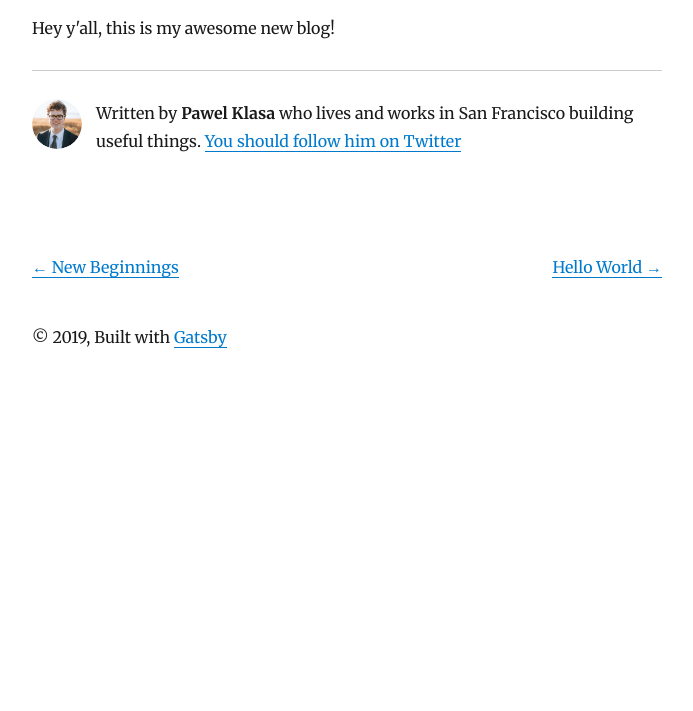
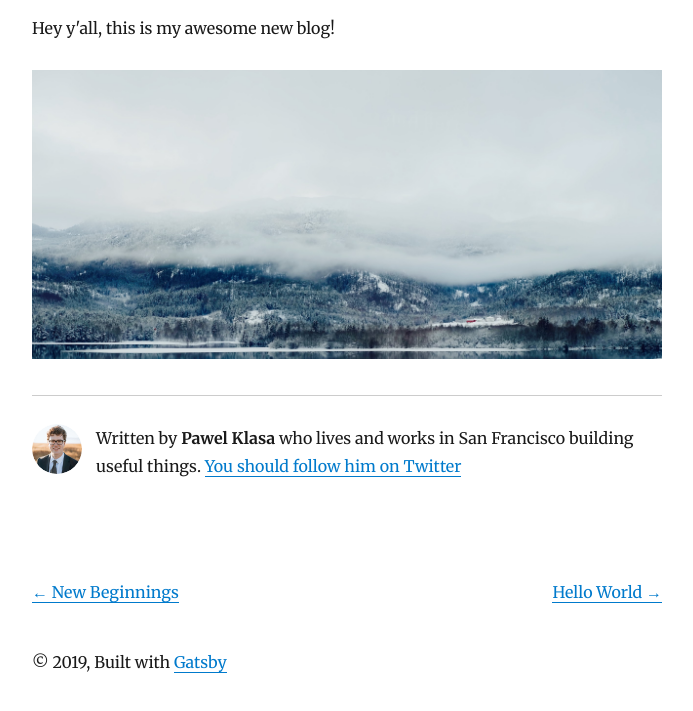
Before and after one commit to pawelklasa/blog, a Gatsby site: page /himalayas/post-01/ in a window 1280 px wide. Shown: the part 197-908 px from the top of the page, without its empty margins (293-986 px from the left). Before the commit the page ends 800 px from the top, so only its background shows below. Built offline with nearby package versions, Linux system fonts and the light colour scheme; Gatsby itself is replaced by a stand-in of ours; some packages are replaced by stand-ins of ours.

Commit message:
added image

```diff
--- a/content/blog/himalayas/post-01.md
+++ b/content/blog/himalayas/post-01.md
@@ -3,3 +3,5 @@ title: My First Post about Himalayas
 ---
 
 Hey y'all, this is my awesome new blog!
+
+![Norway](./norway.jpg)
```
Also changed, not shown: content/blog/himalayas/norway.jpg (added).
